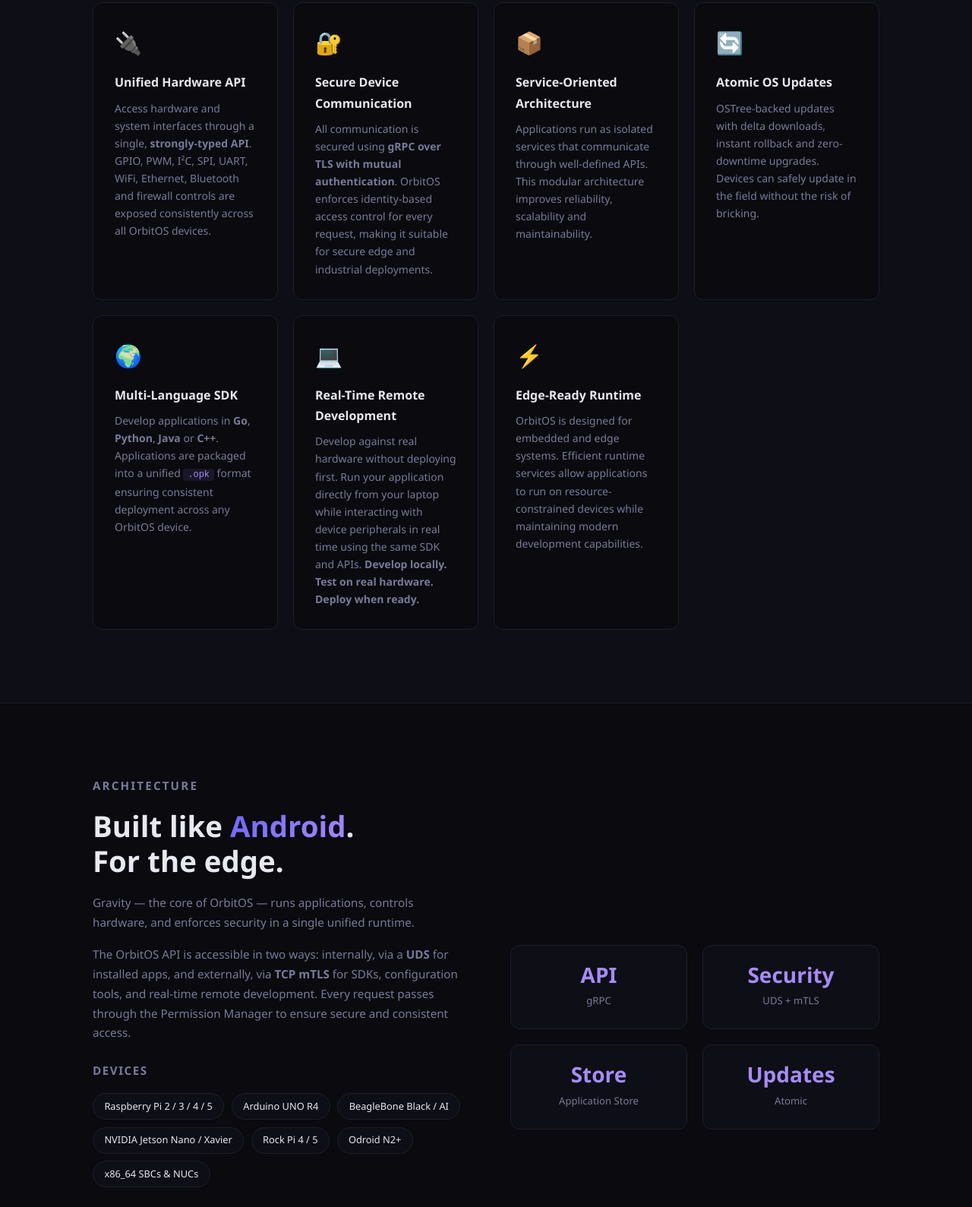
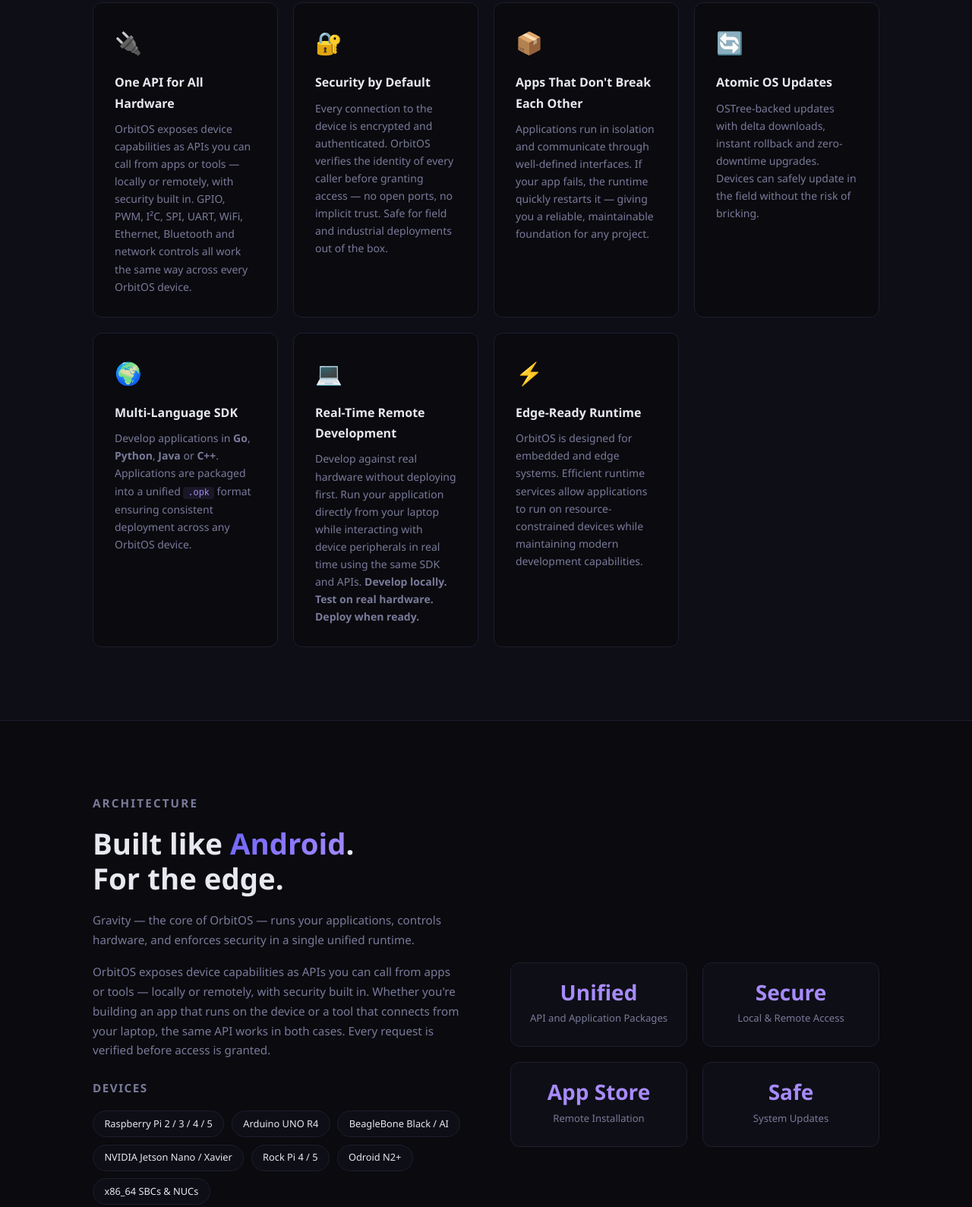
Before and after one commit to OrbitOS-org/orbit-os-static-website, a plain HTML site: page index.html in a window 1280 px wide. Shown: the part 1438-3027 px from the top of the page at 76% size. Drawn offline with Linux system fonts and the light colour scheme.

Commit message:
- some improvements

```diff
--- a/index.html
+++ b/index.html
@@ -82,33 +82,32 @@
 
           <div class="card">
             <div class="card-icon">🔌</div>
-            <h3>Unified Hardware API</h3>
+            <h3>One API for All Hardware</h3>
             <p>
-              Access hardware and system interfaces through a single,
-              <strong>strongly-typed API</strong>.
-              GPIO, PWM, I²C, SPI, UART, WiFi, Ethernet, Bluetooth
-              and firewall controls are exposed consistently across all OrbitOS devices.
+              OrbitOS exposes device capabilities as APIs you can call from apps or tools —
+              locally or remotely, with security built in.
+              GPIO, PWM, I²C, SPI, UART, WiFi, Ethernet, Bluetooth and network controls
+              all work the same way across every OrbitOS device.
             </p>
           </div>
 
           <div class="card">
             <div class="card-icon">🔐</div>
-            <h3>Secure Device Communication</h3>
+            <h3>Security by Default</h3>
             <p>
-              All communication is secured using
-              <strong>gRPC over TLS with mutual authentication</strong>.
-              OrbitOS enforces identity-based access control for every request,
-              making it suitable for secure edge and industrial deployments.
+              Every connection to the device is encrypted and authenticated.
+              OrbitOS verifies the identity of every caller before granting access —
+              no open ports, no implicit trust. Safe for field and industrial deployments out of the box.
             </p>
           </div>
 
           <div class="card">
             <div class="card-icon">📦</div>
-            <h3>Service-Oriented Architecture</h3>
+            <h3>Apps That Don't Break Each Other</h3>
             <p>
-              Applications run as isolated services that communicate through
-              well-defined APIs. This modular architecture improves reliability,
-              scalability and maintainability.
+              Applications run in isolation and communicate through well-defined interfaces.
+              If your app fails, the runtime quickly restarts it —
+              giving you a reliable, maintainable foundation for any project.
             </p>
           </div>
 
@@ -168,13 +167,14 @@
           <p class="section-label">Architecture</p>
           <h2>Built like <span class="highlight">Android</span>.<br/>For the edge.</h2>
           <p>
-            Gravity — the core of OrbitOS — runs applications, controls hardware,
+            Gravity — the core of OrbitOS — runs your applications, controls hardware,
             and enforces security in a single unified runtime.
           </p>
           <p>
-            The OrbitOS API is accessible in two ways: internally, via a <strong>UDS</strong> for installed apps,
-            and externally, via <strong>TCP mTLS</strong> for SDKs, configuration tools, and real-time remote development.
-            Every request passes through the Permission Manager to ensure secure and consistent access.
+            OrbitOS exposes device capabilities as APIs you can call from apps or tools —
+            locally or remotely, with security built in.
+            Whether you're building an app that runs on the device or a tool that connects from your laptop,
+            the same API works in both cases. Every request is verified before access is granted.
           </p>
           <p class="chips-label">Devices</p>
           <div class="platform-chips">
@@ -196,20 +196,20 @@
         </div>
         <div class="about-stats">
           <div class="stat">
-            <span class="stat-number">API</span>
-            <span class="stat-label">gRPC</span>
+            <span class="stat-number">Unified</span>
+            <span class="stat-label">API and Application Packages</span>
           </div>
           <div class="stat">
-            <span class="stat-number">Security</span>
-            <span class="stat-label">UDS + mTLS</span>
+            <span class="stat-number">Secure</span>
+            <span class="stat-label">Local & Remote Access</span>
           </div>
           <div class="stat">
-            <span class="stat-number">Store</span>
-            <span class="stat-label">Application Store</span>
+            <span class="stat-number">App Store</span>
+            <span class="stat-label">Remote Installation</span>
           </div>
           <div class="stat">
-            <span class="stat-number">Updates</span>
-            <span class="stat-label">Atomic</span>
+            <span class="stat-number">Safe</span>
+            <span class="stat-label">System Updates</span>
           </div>
         </div>
       </div>
@@ -274,7 +274,7 @@
             <span class="code-file">GPIO · PWM · UART · I²C</span>
           </div>
           <pre class="code-body">
-// Connect to device by UDS (app installed on-device) or over TCP/mTLS (remote development / tools)
+// Connect to the device — same API whether running on-device or from a remote machine
 device, _ := sdk.NewClientAuto(tcpAddress, tcpPort, udsSocketPath)
 
 // GPIO — set direction and drive a pin high
@@ -295,10 +295,10 @@
         </div>
 
         <div class="sdk-langs">
-          <div class="sdk-pill"><span>Go</span><span class="sdk-status wip">In Progress</span></div>
-          <div class="sdk-pill"><span>Python</span><span class="sdk-status wip">In Progress</span></div>
-          <div class="sdk-pill"><span>Java</span><span class="sdk-status wip">In Progress</span></div>
-          <div class="sdk-pill"><span>C++</span><span class="sdk-status wip">In Progress</span></div>
+          <div class="sdk-pill"><span>Go</span><span class="sdk-status ready">Available</span></div>
+          <div class="sdk-pill"><span>Python</span><span class="sdk-status wip">Beta soon</span></div>
+          <div class="sdk-pill"><span>Java</span><span class="sdk-status planned">Planned Q3</span></div>
+          <div class="sdk-pill"><span>C++</span><span class="sdk-status planned">Planned Q4</span></div>
         </div>
       </div>
     </section>
```
